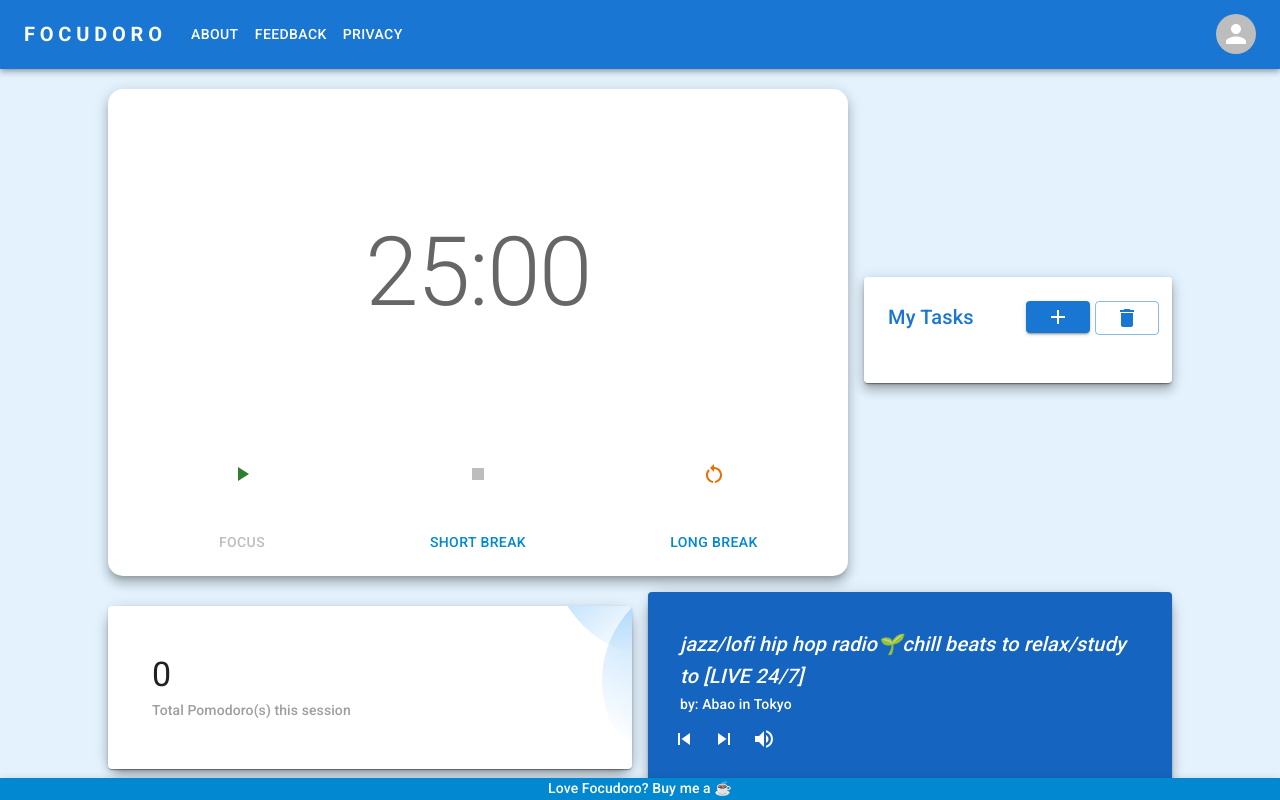
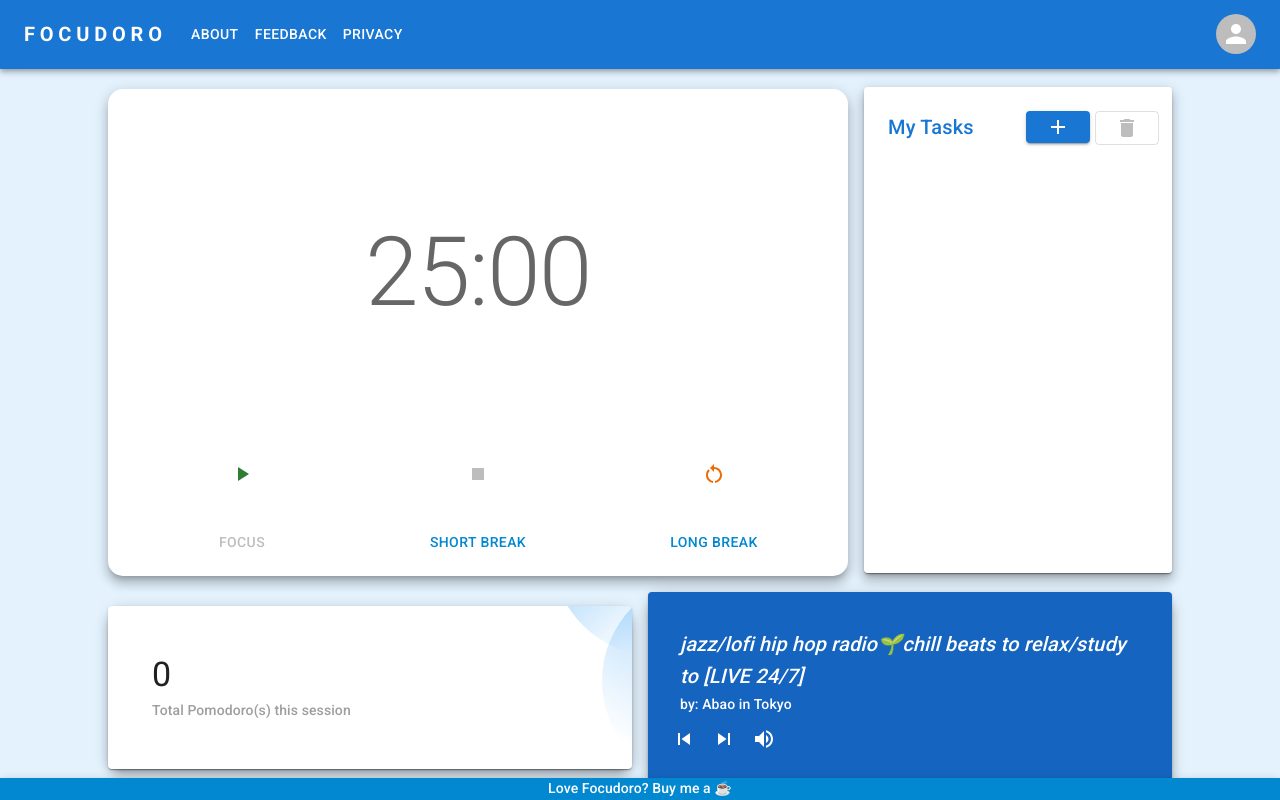
Before and after one commit to osmaniacattack/Focudoro, a React (Create React App) app in the folder app/: page / in a window 1280 px wide. Built offline with nearby package versions, Linux system fonts and the light colour scheme.

Commit message:
Update Tasks.js

```diff
--- a/app/src/components/Tasks.js
+++ b/app/src/components/Tasks.js
@@ -24,8 +24,10 @@
 import DeleteIcon from "@mui/icons-material/Delete";
 
 export default function Tasks() {
-  const [tasks, setTasks] = useState([
-  ]);
+  const LOCAL_STORAGE_KEY = "tasks";
+  const LOCAL_STORAGE_KEY_C = "completedTasks";
+
+  const [tasks, setTasks] = useState([]);
   const [newTask, setNewTask] = useState("");
   const [open, setOpen] = useState(false);
   const [deleteOpen, setDeleteOpen] = useState(false);
@@ -48,9 +50,33 @@
     setTasks(newTasks);
   };
 
+  useEffect(() => {
+    const storedTasks = localStorage.getItem(LOCAL_STORAGE_KEY);
+    if (storedTasks) {
+        setTasks(JSON.parse(storedTasks));
+    }
+    const storedCompletedTasks = localStorage.getItem(LOCAL_STORAGE_KEY_C);
+    if (storedCompletedTasks) {
+        setCompletedTasks(JSON.parse(storedCompletedTasks));
+    }
+}, []);
+
+useEffect(() => {
+    localStorage.setItem(LOCAL_STORAGE_KEY, JSON.stringify(tasks));
+    localStorage.setItem(LOCAL_STORAGE_KEY_C, JSON.stringify(completedTasks));
+}, [tasks, completedTasks]);
+
   return (
     <>
-      <Card sx={{ pb: 2, mt: 2, maxHeight: "470px", overflowY: "scroll" }}>
+      <Card
+        sx={{
+          pb: 2,
+          mt: 2,
+          minHeight: "470px",
+          maxHeight: "470px",
+          overflowY: "scroll",
+        }}
+      >
         <CardContent>
           <Grid
             container
@@ -64,7 +90,7 @@
                 container
                 alignContent="center"
                 justifyContent="space-between"
-                sx={{m:1}}
+                sx={{ m: 1 }}
               >
                 <Grid
                   item
@@ -82,7 +108,7 @@
                   xs={3}
                 >
                   <Button
-                    sx={{ height: 20, p:2 }}
+                    sx={{ height: 20, p: 2 }}
                     size="small"
                     variant="contained"
                     color="primary"
@@ -96,11 +122,12 @@
                   xs={3}
                 >
                   <Button
-                    sx={{ height: 20, p:2 }}
+                    sx={{ height: 20, p: 2 }}
                     size="small"
                     variant="outlined"
                     color="primary"
                     onClick={() => setDeleteOpen(true)}
+                    disabled = {tasks.length === 0}
                   >
                     <DeleteIcon />
                   </Button>
```
